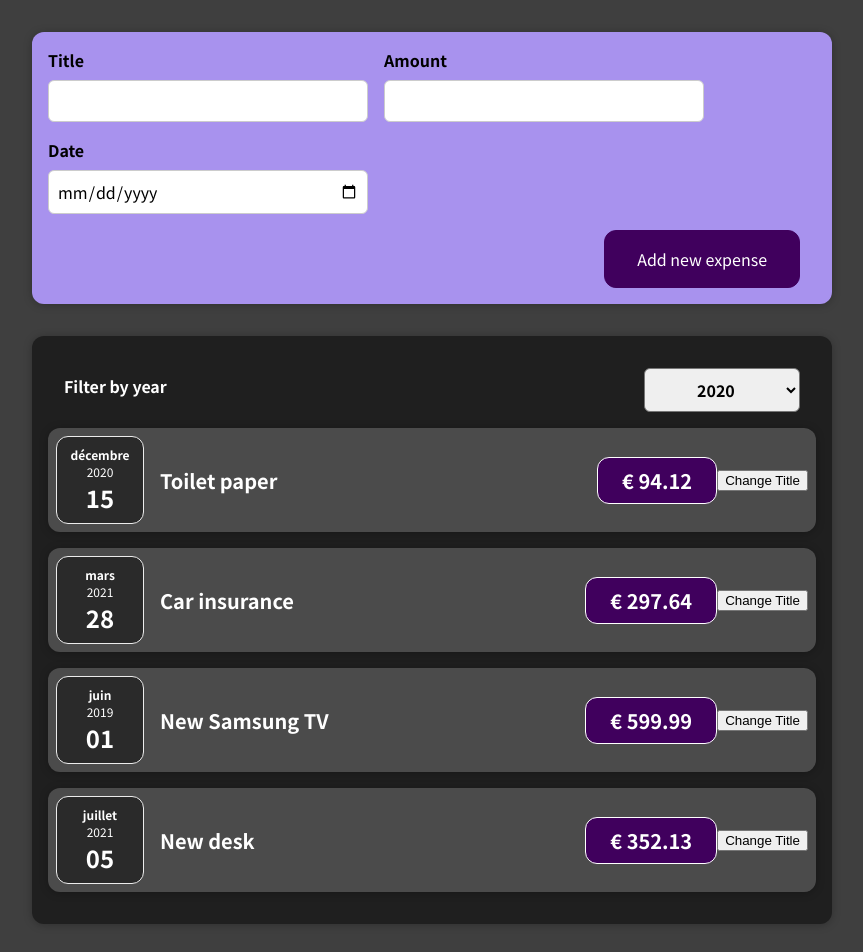
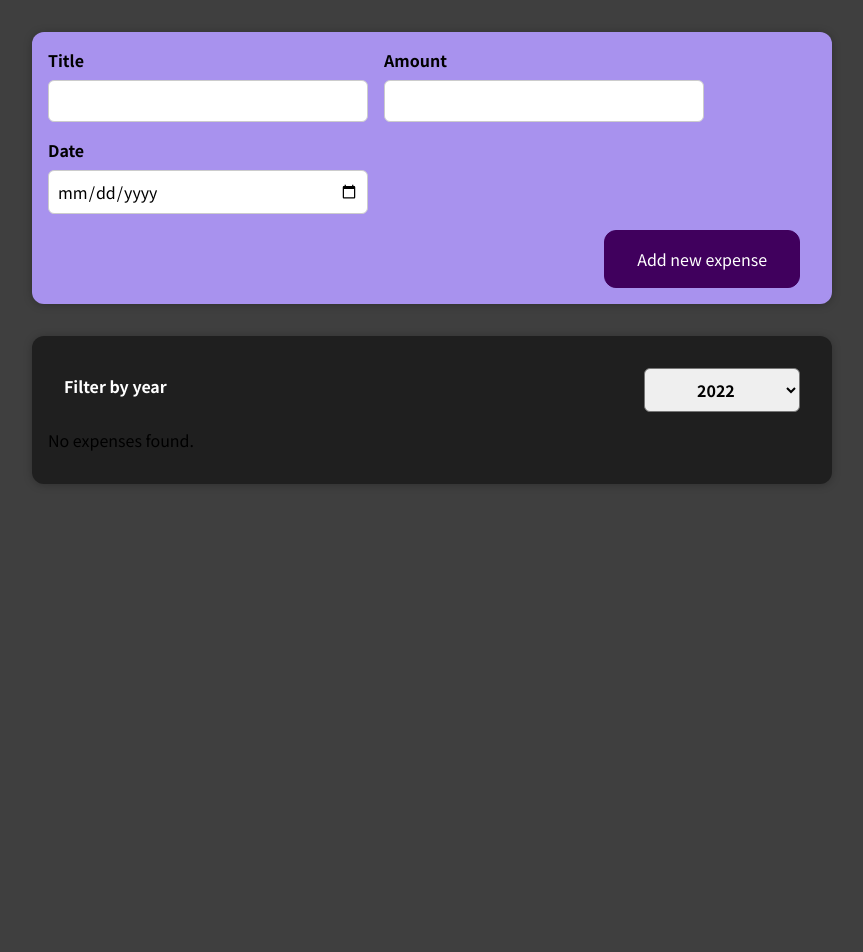
Before and after one commit to ybaltus/expensive-react-app, a React (Create React App) app: page / in a window 1280 px wide. Shown: the top 952 px of the page, without its empty margins (208-1071 px from the left). After the commit the page ends 800 px from the top, so only its background shows below. Built offline with nearby package versions, Linux system fonts and the light colour scheme.

Commit message:
Rendering a list of data thanks to a filter

```diff
--- a/src/App.js
+++ b/src/App.js
@@ -1,17 +1,22 @@
+import React, {useState} from "react";
 import Expenses from "./components/Expenses/Expenses";
 import NewExpense from "./components/NewExpense/NewExpense";
+
+const DUMMY_EXPENSES = [
+    {id: 'e1', title: 'Toilet paper', amount:'94.12', date: new Date(2020,11,15)},
+    {id: 'e2', title: 'Car insurance', amount:'297.64', date: new Date(2021,2,28)},
+    {id: 'e3', title: 'New Samsung TV', amount:'599.99', date: new Date(2019,5,1)},
+    {id: 'e4', title: 'New desk', amount:'352.13', date: new Date(2021,6,5)}
+];
+
 const App = () => {
-    const expenses = [
-        {id: 'e1', title: 'Toilet paper', amount:'94.12', date: new Date(2020,11,15)},
-        {id: 'e2', title: 'Car insurance', amount:'297.64', date: new Date(2021,2,28)},
-        {id: 'e3', title: 'New Samsung TV', amount:'599.99', date: new Date(2019,5,1)},
-        {id: 'e4', title: 'New desk', amount:'352.13', date: new Date(2021,6,5)},
-    ];
+    const [expenses, setExpenses] = useState(DUMMY_EXPENSES);
 
     const addExpenseHandler = (expense) => {
-        console.log('In app js');
-        console.log(expense);
-    }
+        setExpenses((prevExpenses) => {
+            return [expense, ...prevExpenses];
+        });
+    };
 
   return (
       <div>
--- a/src/components/Expenses/Expenses.js
+++ b/src/components/Expenses/Expenses.js
@@ -4,37 +4,35 @@ import Card from "../UI/Card";
 import ExpensesFilter from "./ExpensesFilter";
 import React, { useState } from "react";
 
-const Expenses = ({items}) => {
-    const [filteredYear, setFilteredYear] = useState('2020');
+const Expenses = (props) => {
+    const [filteredYear, setFilteredYear] = useState('2022');
 
     const expenseFilterHandler = (selectedYear) => {
         setFilteredYear(selectedYear);
     };
 
+    const filteredExpenses = props.items.filter((expense) => {
+        return expense.date.getFullYear().toString() === filteredYear;
+    });
+
+    let expensesContent = (<p>No expenses found.</p>);
+
+    if(filteredExpenses.length > 0) {
+        expensesContent = (filteredExpenses.map((expense) => (
+            <ExpenseItem
+                key={expense.id}
+                title={expense.title}
+                amount={expense.amount}
+                date={expense.date}
+            />
+        )));
+    }
+
     return (
         <div>
             <Card className={"expenses"}>
                 <ExpensesFilter selected={filteredYear} onYearSelected={expenseFilterHandler}/>
-                <ExpenseItem
-                    title={items[0].title}
-                    amount={items[0].amount}
-                    date={items[0].date}
-                />
-                <ExpenseItem
-                    title={items[1].title}
-                    amount={items[1].amount}
-                    date={items[1].date}
-                />
-                <ExpenseItem
-                    title={items[2].title}
-                    amount={items[2].amount}
-                    date={items[2].date}
-                />
-                <ExpenseItem
-                    title={items[3].title}
-                    amount={items[3].amount}
-                    date={items[3].date}
-                />
+                {expensesContent}
             </Card>
         </div>
     )
```
